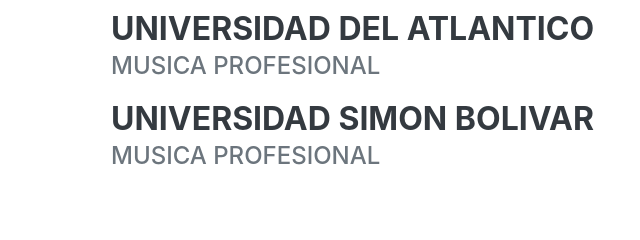
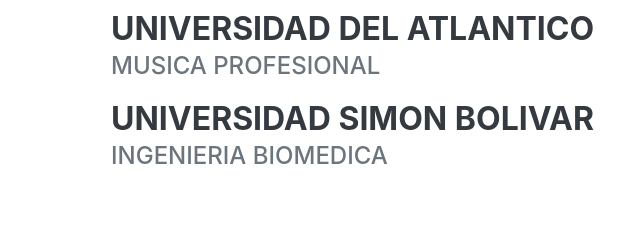
Before and after one commit to brandyllp/brandyllp.github.io, a plain HTML site: page index.html in a window 1280 px wide. Shown: the part 2060-2300 px from the top of the page, 209-849 px from the left. Drawn offline with nearby package versions, Linux system fonts and the light colour scheme; a web font is replaced by a local one.

Commit message:
Update index.html

```diff
--- a/index.html
+++ b/index.html
@@ -92,7 +92,7 @@
                    <div class="d-flex flex-column flex-md-row justify-content-between">
                         <div class="flex-grow-1">
                             <h3 class="mb-0">Universidad Simon Bolivar</h3>
-                            <div class="subheading mb-3">Musica Profesional</div>
+                            <div class="subheading mb-3">Ingenieria Biomedica</div>
                         </div>
                         <div class="flex-shrink-0"><span class="text-primary">April 2021 - Actual</span></div>
                     </div>
```
